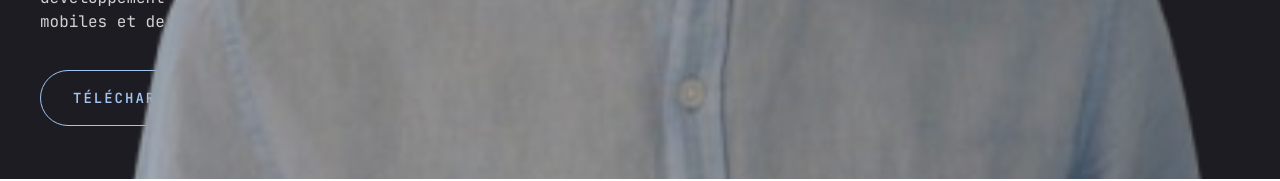
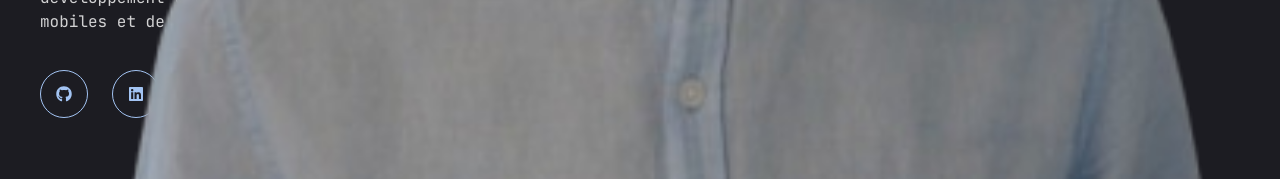
Before and after one commit to Mathias92-cmd/portfolio, a Next.js app: page / in a window 1280 px wide. Shown: the part 621-802 px from the top of the page. Built offline with nearby package versions, Linux system fonts and the light colour scheme.

Commit message:
Modif navbar

```diff
--- a/app/page.jsx
+++ b/app/page.jsx
@@ -26,14 +26,10 @@
                             développement d&#39;applications web, d&#39;applications mobiles et de jeux vidéos.
                         </p>
                         <div className="flex flex-col xl:flex-row items-center gap-8 xl:gap-4">
-                            <Button variant="outline" size="lg" className="uppercase flex items-center gap-2">
-                                <span>Téléchargez mon CV</span>
-                                <FiDownload className="text-4xl" />
-                            </Button>
                             <div className="mb-8 xl:mb-0">
                                 <Social
-                                    containerStyles="flex gap-6"
-                                    iconStyles="w-9 h-9 border border-accent rounded-full flex justify-center items-center var(--text-accent) text-base hover:bg-[#82a1d9] hover:text-primary hover:transition-all duration-500"
+                                    containerStyles="flex gap-6 justify-center xl:justify-start"
+                                    iconStyles="w-12 h-12 border border-accent rounded-full flex justify-center items-center text-accent hover:bg-[#82a1d9] hover:text-primary transition-all duration-500"
                                 />
                             </div>
                         </div>
@@ -42,7 +38,6 @@
                         <Photo />
                     </div>
                 </div>
-
             </div>
         </section>
     );
--- a/components/MobileNav.jsx
+++ b/components/MobileNav.jsx
@@ -16,7 +16,7 @@
         name: 'Accueil',
         path: '/',
     }, {
-        name: 'Skills',
+        name: 'Compétences',
         path: '/resume',
     },{
         name: 'Projet',
--- a/components/Nav.jsx
+++ b/components/Nav.jsx
@@ -12,7 +12,7 @@
         name: "Accueil",
         path: "/",
     }, {
-        name: "Skills",
+        name: "Compétences",
         path: "/resume",
     }, {
         name: "Projets",
```
